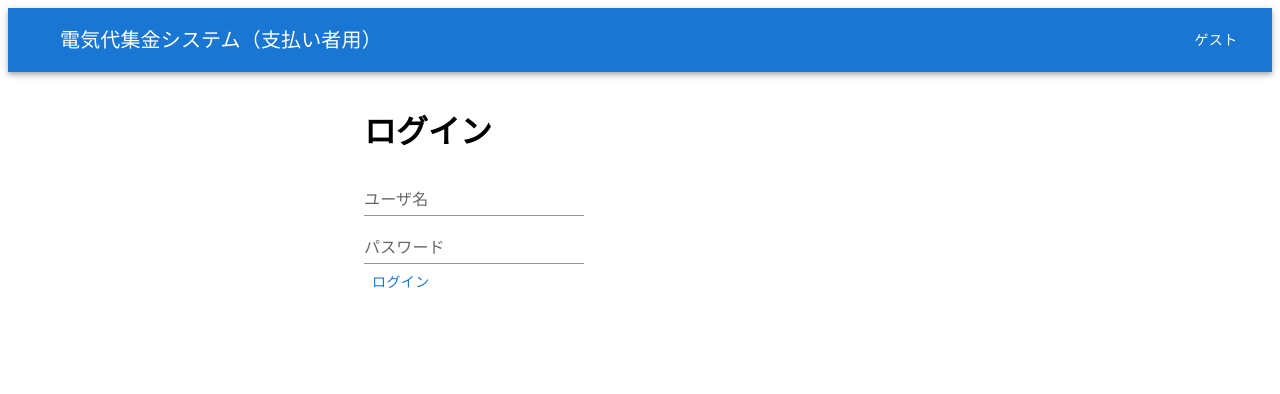
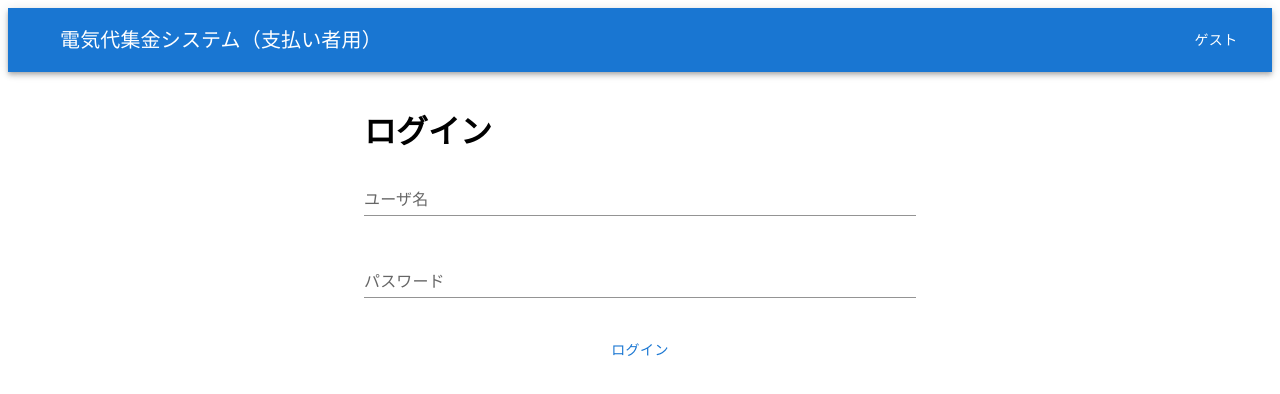
Before and after one commit to KHashimoto3/ApartmentBillingPortal, a React (Create React App) app in the folder front/: page / in a window 1280 px wide. Shown: the top 394 px of the page. Built offline with nearby package versions, Linux system fonts and the light colour scheme.

Commit message:
ログインフォームのレイアウトを修正した。

```diff
--- a/front/src/components/LoginForm.tsx
+++ b/front/src/components/LoginForm.tsx
@@ -18,10 +18,10 @@ export const LoginForm = () => {
 
     return (
         <Container maxWidth="sm">
+            <form onSubmit={onSubmit}>
             <Stack spacing={2}>
                 <br></br>
                 <h1>ログイン</h1>
-                <form onSubmit={onSubmit}>
                 <TextField {...register("userId")} id="standard-basic" label="ユーザ名" variant="standard" /><br />
                 <TextField
                     {...register("password")}
@@ -32,8 +32,8 @@ export const LoginForm = () => {
                     variant="standard"
                 /><br />
                 <Button type='submit'>ログイン</Button>
-                </form>
             </Stack>
+            </form>
             </Container>
     );
 }
```
